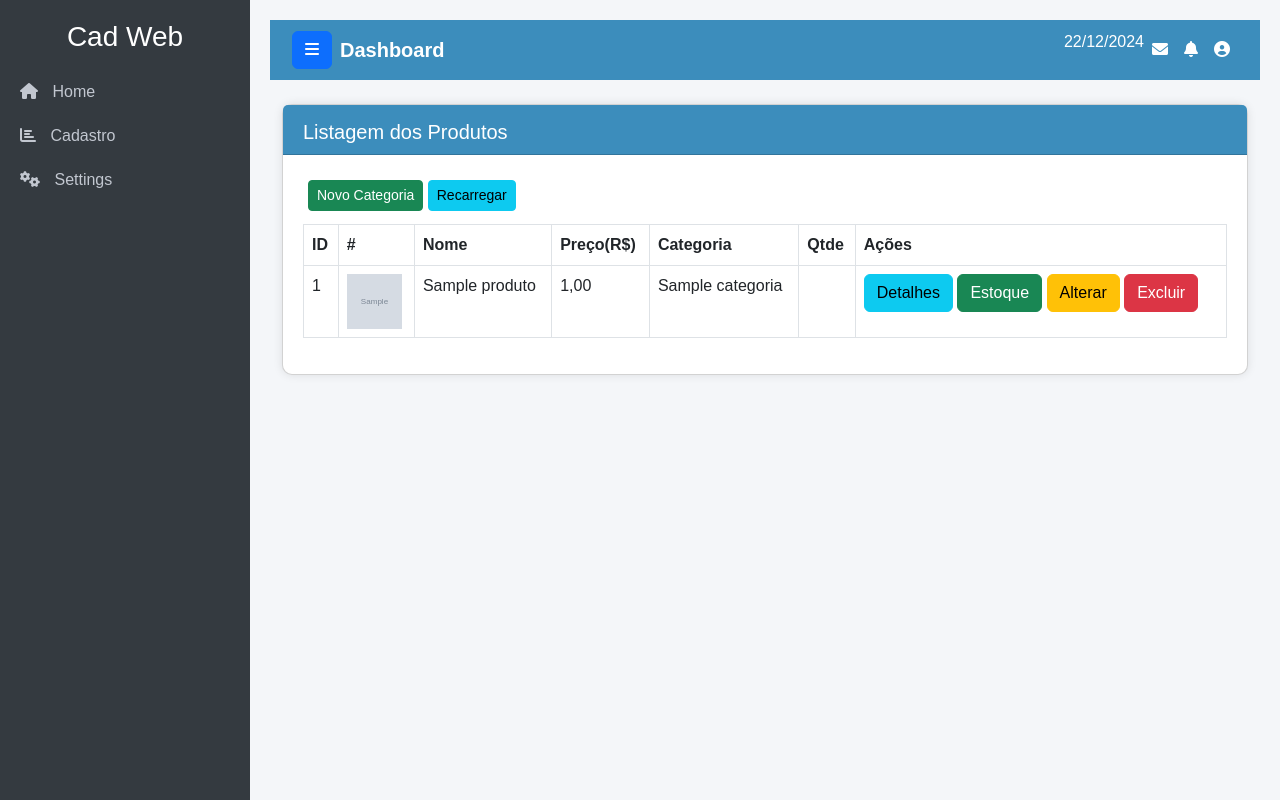
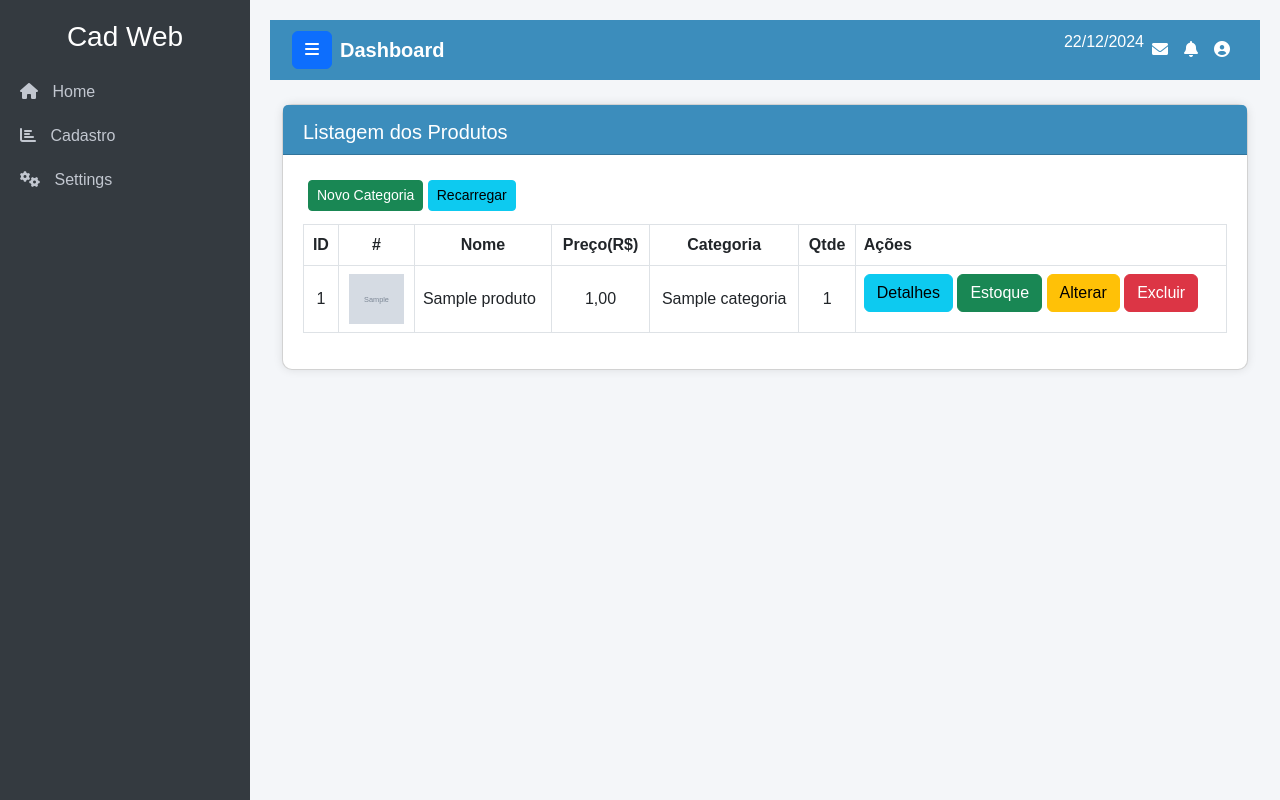
Before and after one commit to s4mpa10/cadweb, a Django app: page /produto/lista in a window 1280 px wide. Run offline with Django 4.2, Linux system fonts and the light colour scheme; tables that the repository leaves empty hold one stand-in row (values such as "Sample post"); grey boxes marked "Sample" are stand-in pictures; some libraries are stand-ins or nearby versions.

Commit message:
Adicionando button de estoque e suas funcionalidades

```diff
--- a/home/models.py
+++ b/home/models.py
@@ -33,6 +33,11 @@ class Produto(models.Model):
     def __str__(self):
         return self.nome
 
+    @property
+    def estoque(self):
+        estoque_item, flag_created = Estoque.objects.get_or_create(produto=self, defaults={'qtde': 0})
+        return estoque_item
+
 class Estoque(models.Model):
     produto = models.ForeignKey(Produto, on_delete=models.CASCADE)
     qtde = models.IntegerField()
@@ -40,16 +45,6 @@ class Estoque(models.Model):
     def __str__(self):
         return f'{self.produto.nome} - Quantidade: {self.qtde}'
 
-    @property
-    def estoque(self):
-        estoque_item, flag_created = Estoque.objects.get_or_create(produto=self, defaults={'qtde': 0})
-        if(flag_created == True):
-            print('Criando novo produto.')
-        else:
-            print("Utilizando valor do estoque.")
-
-        return estoque_item,flag_created
-
 
 
 # class MeuFormulario(forms.Form):
--- a/home/views.py
+++ b/home/views.py
@@ -173,7 +173,8 @@ def editar_produto(request, id):
             produto = form.save()
             listaProduto=[]
             listaProduto.append(produto)
-            return render(request, 'produto/lista.html', {'listaProduto':listaProduto,})
+            # return render(request, 'produto/lista.html', {'listaProduto':listaProduto,})
+            return redirect('listaProduto')
 
     else:
         form = ProdutoForm(instance=produto)
@@ -203,15 +204,16 @@ def detalhe_produto(request, id):
 #Ajustar estoque:
 
 def ajustar_estoque(request, id):
-    produto = produto = Produto.objects.get(pk=id)
-    estoque = produto.estoque # pega o objeto estoque relacionado ao produto
+    produto = Produto.objects.get(pk=id)
+    estoque = produto.estoque
+    print(f'olalsdjhkklajsbfjkbdksbfd:: {estoque}')
     if request.method == 'POST':
         form = EstoqueForm(request.POST, instance=estoque)
         if form.is_valid():
             estoque = form.save()
-            lista = []
-            lista.append(estoque.produto)
-            return render(request, 'produto/lista.html', {'listaProduto': lista})
+            listaProduto = []
+            listaProduto.append(estoque.produto)
+            return render(request, 'produto/lista.html', {'listaProduto': listaProduto})
     else:
          form = EstoqueForm(instance=estoque)
     return render(request, 'produto/estoque.html', {'form': form,})
--- a/static/css/style.css
+++ b/static/css/style.css
@@ -111,8 +111,7 @@ h5{
     padding: 5px;
 }
 
-.style_list td{
-    display: flex;
-    justify-content: center;
-    align-items: center;
+.style_list{
+    text-align: center; /* Centraliza horizontalmente */
+    vertical-align: middle; /* Centraliza verticalmente */
 }
--- a/templates/produto/lista.html
+++ b/templates/produto/lista.html
@@ -10,27 +10,27 @@
     <table class="table table-bordered table-hover">
         <thead class="thead-dark">
             <tr>
-                <th scope="col">ID</th>
-                <th scope="col">#</th>
-                <th scope="col">Nome</th>
-                <th scope="col">Preço(R$)</th>
-                <th scope="col">Categoria</th>
-                <th scope="col">Qtde</th>
-                <th scope="col">Ações</th>
+                <th scope="col" style="text-align: center; vertical-align: middle;">ID</th>
+                <th scope="col" style="text-align: center; vertical-align: middle;">#</th>
+                <th scope="col" style="text-align: center; vertical-align: middle;">Nome</th>
+                <th scope="col" style="text-align: center; vertical-align: middle;">Preço(R$)</th>
+                <th scope="col" style="text-align: center; vertical-align: middle;">Categoria</th>
+                <th scope="col" style="text-align: center; vertical-align: middle;">Qtde</th>
+                <th scope="col" style="vertical-align: middle;">Ações</th>
             </tr>
         </thead>
         <tbody>
             {% for produto in listaProduto %}
             <tr>
-                <td class="style_list">{{produto.id}}</td>
-                <td><img src="{{ produto.img_base64 }}" width="55" height="55" class="style_list"></td>
-                <td>{{produto.nome}}</td>
-                <td>{{produto.preco}}</td>
-                <td>{{produto.categoria}}</td>
-                <td>{{ produto.estoque.qtde }}</td>
-                <td>
+                <td style="text-align: center; vertical-align: middle;">{{produto.id}}</td>
+                <td style="text-align: center; vertical-align: middle;"><img src="{{ produto.img_base64 }}" width="55px" height="50px"></td>
+                <td style="vertical-align: middle;">{{produto.nome}}</td>
+                <td style="text-align: center; vertical-align: middle;">{{produto.preco}}</td>
+                <td style="text-align: center; vertical-align: middle;">{{produto.categoria}}</td>
+                <td style="text-align: center; vertical-align: middle;">{{ produto.estoque.qtde }}</td>
+                <td >
                     <button type="button" class="btn btn-info" onclick="location.href='{% url 'detalhe_produto' produto.id%}'">Detalhes</button>
-                    <button type="button" class="btn btn-success" onclick="locarion.href='{% url 'ajustar_estoque' produto.id%}'">Estoque</button>
+                    <button type="button" class="btn btn-success" onclick="location.href='{% url 'ajustar_estoque' produto.id%}'">Estoque</button>
                     <button type="button" class="btn btn-warning" onclick="location.href='{% url 'editar_produto' produto.id %}'">Alterar</button>
                     <button type="button" class="btn btn-danger" onclick="confirmClose('{% url 'remover_produto' produto.id %}')">Excluir</button>
                 </td>
```
Also changed, not shown: templates/produto/estoque.html (+3 -5 lines), home/migrations/0004_estoque.py (added).
